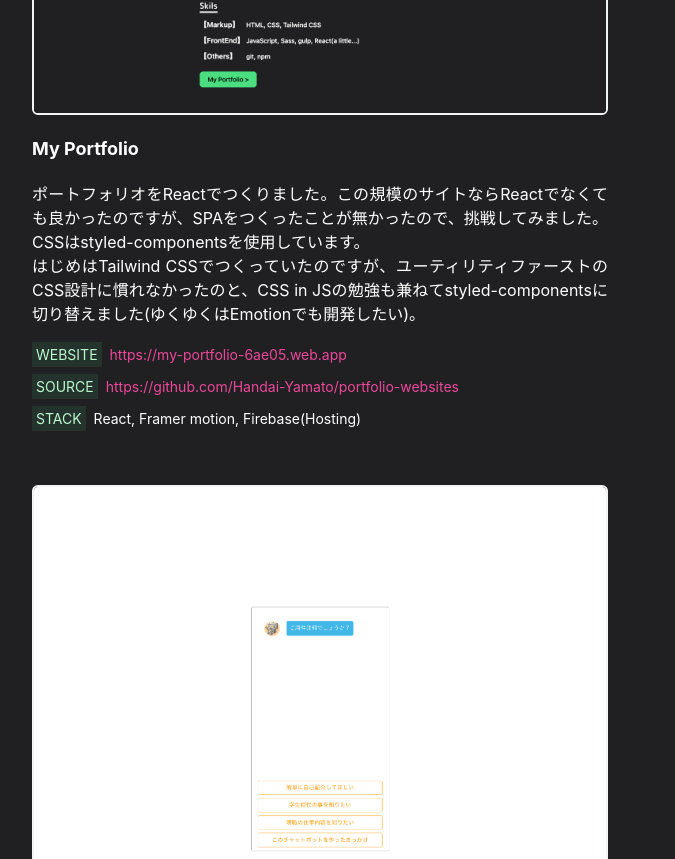
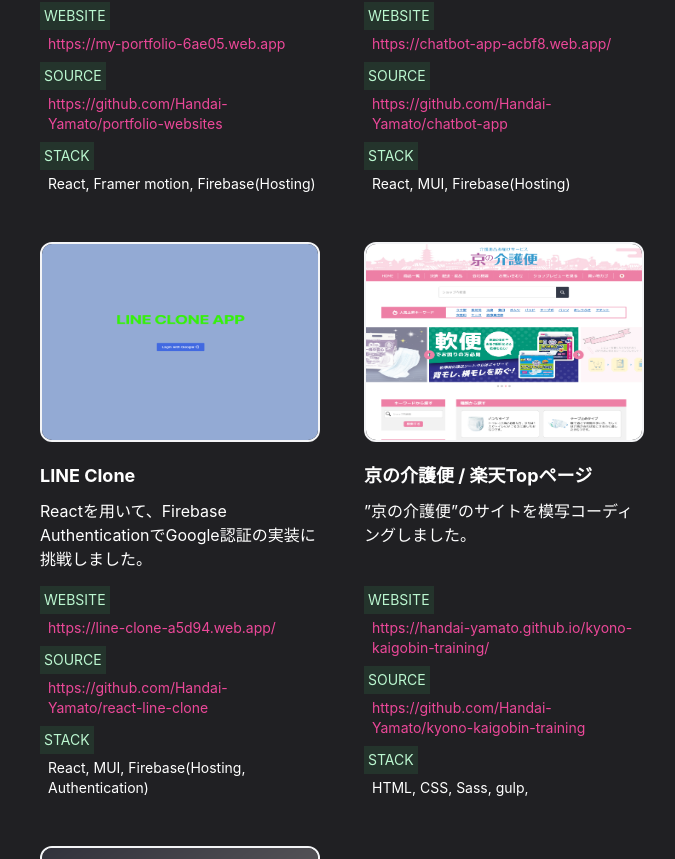
Before and after one commit to Handai-Yamato/portfolio-websites, a React (Create React App) app: page /works in a window 1280 px wide. Shown: the part 529-1388 px from the top of the page, without its empty margins (320-995 px from the left). Built offline with nearby package versions, Linux system fonts and the light colour scheme.

Commit message:
Fix:Worksページを2カラムへ変更

```diff
--- a/package.json
+++ b/package.json
@@ -10,6 +10,7 @@
     "react": "^18.2.0",
     "react-burger-menu": "^3.0.8",
     "react-dom": "^18.2.0",
+    "react-lorem-ipsum": "^1.4.10",
     "react-router-dom": "^6.4.3",
     "react-scripts": "5.0.1",
     "ress": "^5.0.2",
--- a/src/App.js
+++ b/src/App.js
@@ -4,9 +4,9 @@ import Header from "./components/Header";
 import HomePage from "./components/HomePage";
 import UsesPage from "./components/UsesPage";
 import WorksPage from "./components/WorksPage";
-import { BrowserRouter as Router, Route, Routes } from "react-router-dom";
 import styled from "styled-components";
 import { sm } from "../src/components/media";
+import { BrowserRouter as Router, Route, Routes } from "react-router-dom";
 
 function App() {
   return (
@@ -35,7 +35,7 @@ const Main = styled.main`
   padding-left: 1.5rem;
 
   ${sm`
-  padding-right: 2rem;
-  padding-left: 2rem;
+  padding-right: 0;
+  padding-left: 0;
   `}
 `;
--- a/src/components/GlobalStyle.js
+++ b/src/components/GlobalStyle.js
@@ -41,6 +41,10 @@ const GlobalStyle = createGlobalStyle`
         font-family: "M PLUS Rounded 1c", sans-serif;
     }
 
+    h3 {
+        margin: 0;
+    }
+
     ul {
         margin: 0;
         padding: 0;
--- a/src/components/HomePage.js
+++ b/src/components/HomePage.js
@@ -32,7 +32,11 @@ const HomePage = () => {
       >
         <h2>About</h2>
         <p>
-          現在<a href="https://crmlab.jp/" target={"blank"}>株式会社CRMラボ</a>でWEBコーダーとして働いています。コーディング業務はもちろん、ECサイトの運営代行にも携わっており、楽天やShopifyをはじめとする様々なカートシステムを用いて、販促の企画や商品編集、デザインの修正など幅広く業務をしています。
+          現在
+          <a href="https://crmlab.jp/" target={"blank"}>
+            株式会社CRMラボ
+          </a>
+          でWEBコーダーとして働いています。コーディング業務をはじめ、ECサイトの運営代行にも携わっており、楽天やShopifyをはじめとする様々なカートシステムを用いて、販促の企画や商品編集、デザインの修正など幅広く業務をしています。
         </p>
         <br></br>
         <p>
--- a/src/components/WorksPage.js
+++ b/src/components/WorksPage.js
@@ -3,12 +3,14 @@ import ChatbotImage from "../assets/img/image_chatbotapp.png";
 import KyonokaigobinImage from "../assets/img/image_kyonokaigobin.png";
 import TypingGameImage from "../assets/img/image_typinggame.png";
 import PortfolioImage from "../assets/img/image_portfolio.png";
+import LineCloneImage from "../assets/img/image_line-clone.png";
 import styled from "styled-components";
 import { motion } from "framer-motion";
 import { sm } from "./media";
 
 const WorksPage = () => {
   return (
+    <dir>
       <div>
         <motion.div
           initial={{ opacity: 0, y: 10 }} // 初期状態
@@ -20,8 +22,9 @@ const WorksPage = () => {
         >
           <h2>Works</h2>
         </motion.div>
+      </div>
 
-
+      <WorksWrap>
         <motion.div
           initial={{ opacity: 0, y: 10 }} // 初期状態
           animate={{ opacity: 1, y: 0 }} // マウント時
@@ -30,17 +33,14 @@ const WorksPage = () => {
             duration: 0.8,
           }}
         >
-        <div>
+          <WorkContainer>
             <a href="https://my-portfolio-6ae05.web.app" target={"blank"}>
               <WorksImage src={PortfolioImage} alt="" />
             </a>
             <div className="">
               <WorksTitle>My Portfolio</WorksTitle>
               <WorksText>
-              ポートフォリオをReactでつくりました。この規模のサイトならReactでなくても良かったのですが、SPAをつくったことが無かったので、挑戦してみました。CSSはstyled-componentsを使用しています。
-              <br></br>はじめはTailwind
-              CSSでつくっていたのですが、ユーティリティファーストのCSS設計に慣れなかったのと、CSS in
-              JSの勉強も兼ねてstyled-componentsに切り替えました(ゆくゆくはEmotionでも開発したい)。
+                ポートフォリオをReactでつくりました。CSSはstyled-componentsを使用しています。
               </WorksText>
               <WorksList>
                 <WorksItem>
@@ -65,7 +65,7 @@ const WorksPage = () => {
                 </WorksItem>
               </WorksList>
             </div>
-        </div>
+          </WorkContainer>
         </motion.div>
 
         <motion.div
@@ -105,6 +105,49 @@ const WorksPage = () => {
                 <WorksItem>
                   <LinkHead>STACK</LinkHead>
                   <LinkText>React, MUI, Firebase(Hosting)</LinkText>
+                </WorksItem>
+              </WorksList>
+            </div>
+          </WorkContainer>
+        </motion.div>
+
+        <motion.div
+          initial={{ opacity: 0, y: 10 }} // 初期状態
+          animate={{ opacity: 1, y: 0 }} // マウント時
+          exit={{ opacity: 0, y: 10 }} // アンマウント時
+          transition={{
+            duration: 0.8,
+          }}
+        >
+          <WorkContainer>
+            <a href="https://line-clone-a5d94.web.app/" target={"blank"}>
+              <WorksImage src={LineCloneImage} alt="" />
+            </a>
+            <div>
+              <WorksTitle>LINE Clone</WorksTitle>
+              <WorksText>
+                Reactを用いて、Firebase AuthenticationでGoogle認証の実装に挑戦しました。
+              </WorksText>
+              <WorksList>
+                <WorksItem>
+                  <LinkHead>WEBSITE</LinkHead>
+                  <LinkText>
+                    <a href="https://line-clone-a5d94.web.app/" target={"blank"}>
+                      https://line-clone-a5d94.web.app/
+                    </a>
+                  </LinkText>
+                </WorksItem>
+                <WorksItem>
+                  <LinkHead>SOURCE</LinkHead>
+                  <LinkText>
+                    <a href="https://github.com/Handai-Yamato/react-line-clone" target={"blank"}>
+                      https://github.com/Handai-Yamato/react-line-clone
+                    </a>
+                  </LinkText>
+                </WorksItem>
+                <WorksItem>
+                  <LinkHead>STACK</LinkHead>
+                  <LinkText>React, MUI, Firebase(Hosting, Authentication)</LinkText>
                 </WorksItem>
               </WorksList>
             </div>
@@ -200,37 +243,71 @@ const WorksPage = () => {
             </div>
           </WorkContainer>
         </motion.div>
-    </div>
+      </WorksWrap>
+    </dir>
   );
 };
 
 export default WorksPage;
 
+const WorksWrap = styled.div`
+  ${sm`
+  display: flex;
+  justify-content: space-between;
+  flex-wrap: wrap;
+  gap: 24px;
+
+  & > div {
+    width: calc((100% - 48px) / 2);
+  }
+    `}
+`;
+
 const WorkContainer = styled.div`
-  margin-top: 56px;
+  margin-top: 40px;
+
+  ${sm`
+  margin-top: 24px;
+  `}
 `;
 
 const WorksImage = styled.img`
   width: 100%;
-  border-radius: 6px;
+  border-radius: 12px;
   border: 2px solid rgb(243 244 246);
   transition-property: all;
   transition-timing-function: cubic-bezier(0.4, 0, 0.2, 1);
-  transition-duration: .4s;
+  transition-duration: 0.4s;
 
   &:hover {
     scale: 1.05;
   }
+
+  ${sm`
+  width: 280px;
+  height: 200px;
+
+  `}
 `;
 
 const WorksTitle = styled.h3`
   margin-top: 16px;
   font-size: 1.125rem;
   line-height: 1.75rem;
+
+  ${sm`
+      // margin-top: 16px;
+      // margin-bottom: 8px;
+  `}
 `;
 
 const WorksText = styled.p`
   margin-top: 8px;
+  text-align: left;
+
+  ${sm`
+  min-height: 72px;
+  `}
 `;
 
 const WorksList = styled.ul`
@@ -247,9 +324,6 @@ const WorksItem = styled.li`
   flex-direction: column;
   align-items: flex-start;
 
-  ${sm`
-        display: block;
-    `}
 `;
 
 const LinkHead = styled.a`
@@ -262,4 +336,5 @@ const LinkText = styled.span`
   display: inline-block;
   margin-top: 4px;
   margin-left: 8px;
+  text-align: left;
 `;
```
Also changed, not shown: src/assets/img/image_keychronk6.jpg (added), 1 other file (tests, documents, lock files or other folders). Lines whose indentation alone changed are shown as unchanged.
